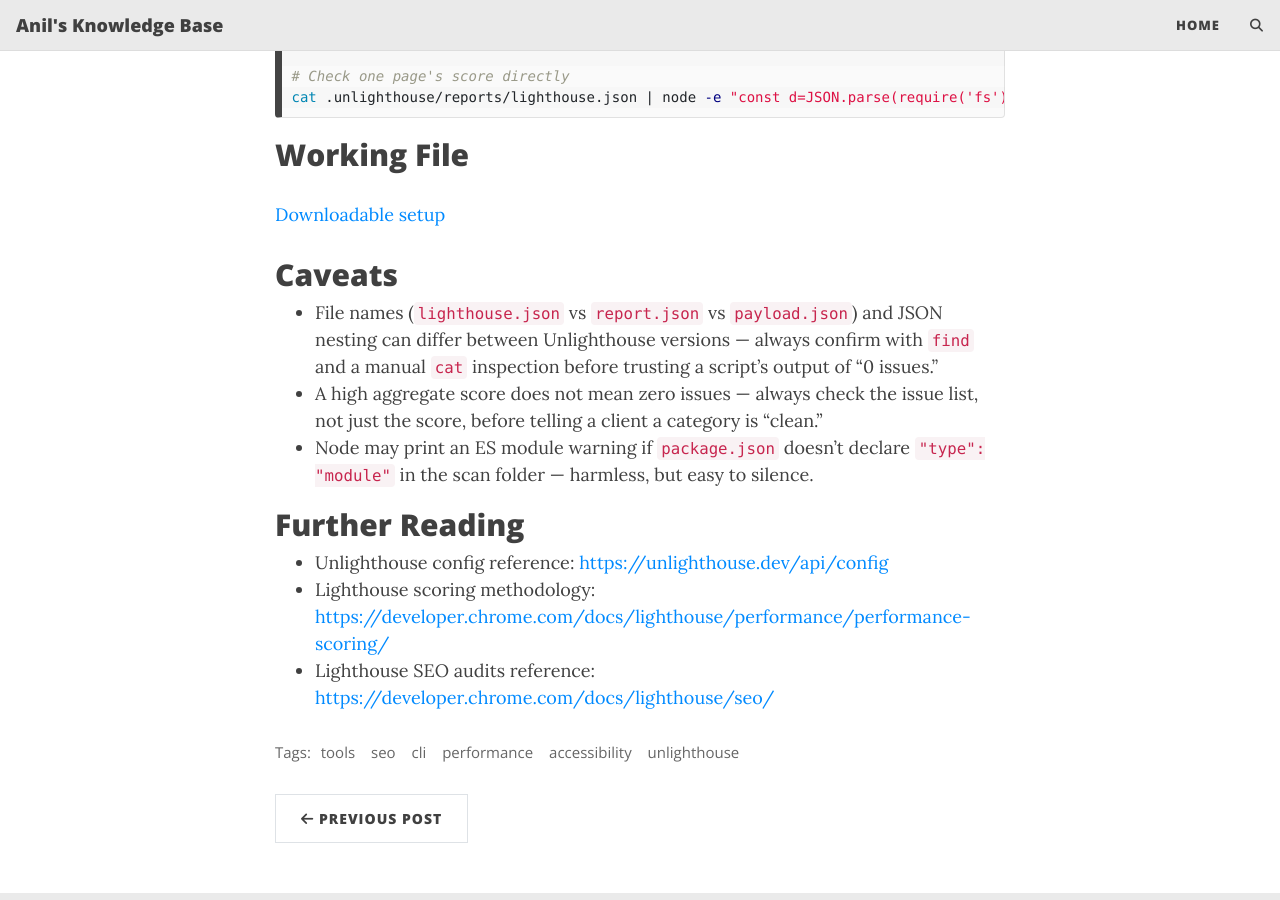
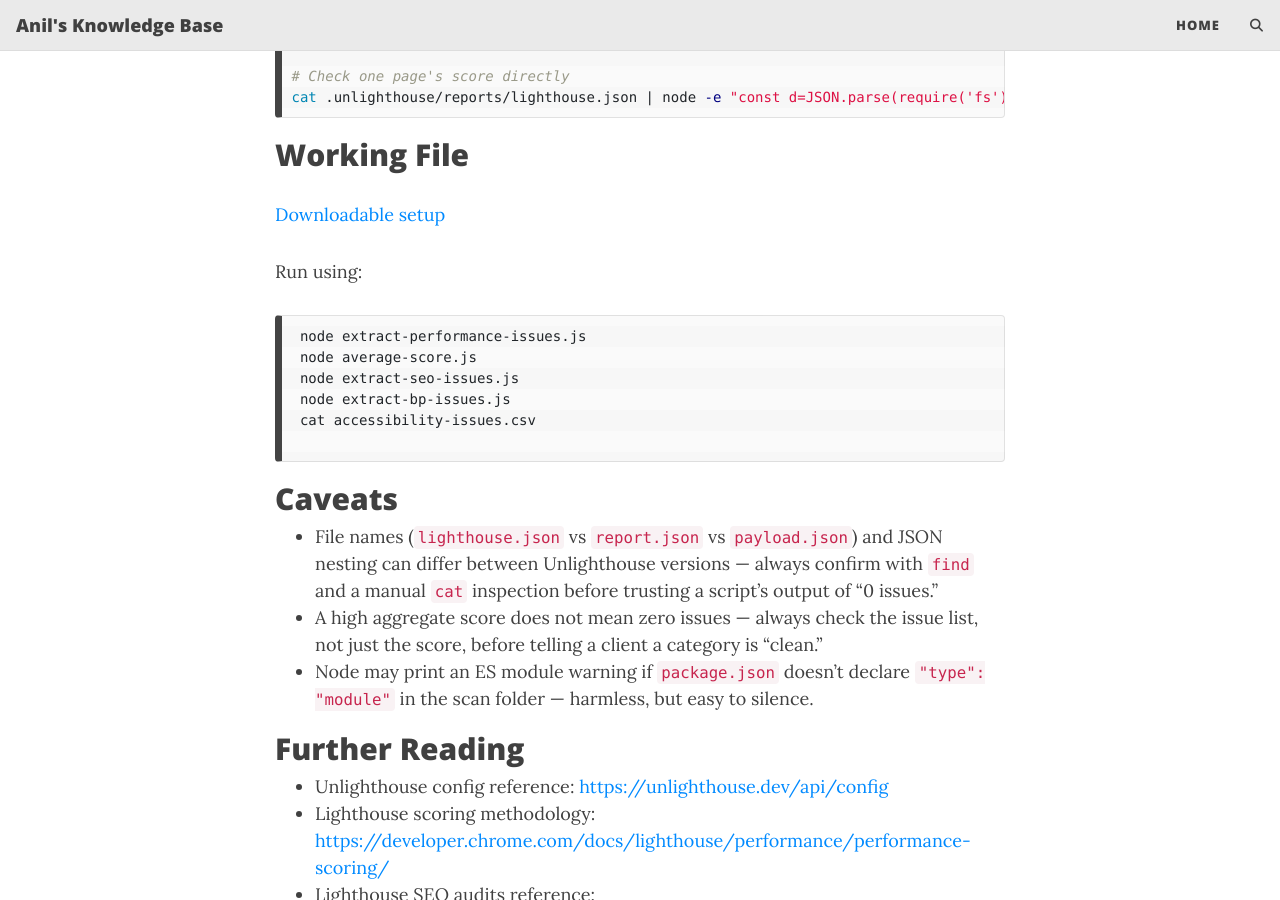
Before and after one commit to athapa07/knowledge-base.github.io, a Jekyll site: the page built from _posts/2026-08-27-unlighthouse-website-audit-2.md, in a window 1280 px wide and 900 px high, scrolled down 8260 px. Built offline with Jekyll 4.4.1, drawn with Linux system fonts in a browser that asks for light colours; comment, search, counter and statistics services are not loaded.

Commit message:
CMD to run unlighthouse

````diff
--- a/_posts/2026-08-27-unlighthouse-website-audit-2.md
+++ b/_posts/2026-08-27-unlighthouse-website-audit-2.md
@@ -301,6 +301,16 @@ cat .unlighthouse/reports/lighthouse.json | node -e "const d=JSON.parse(require(
 ## Working File
 [Downloadable setup](https://athapa07.github.io/knowledge-base.github.io/assets/files/unlighhouse.zip)
 
+Run using:
+```
+ node extract-performance-issues.js
+ node average-score.js
+ node extract-seo-issues.js
+ node extract-bp-issues.js
+ cat accessibility-issues.csv
+
+```
+
 
 ## Caveats
 
````
